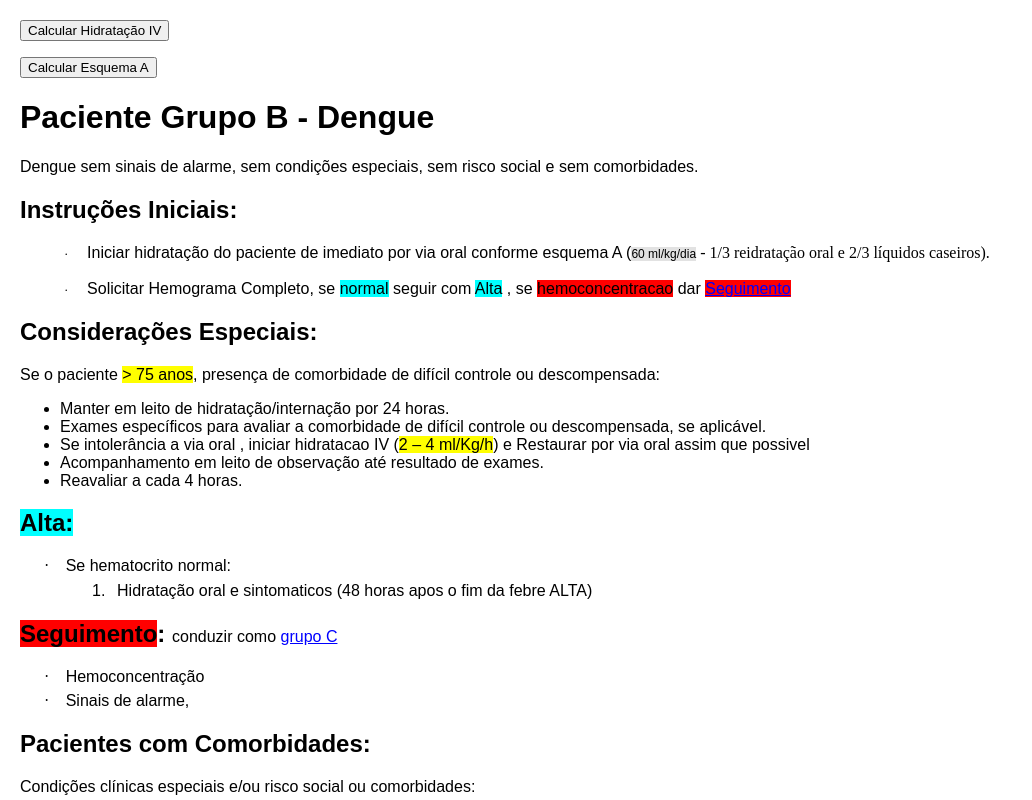
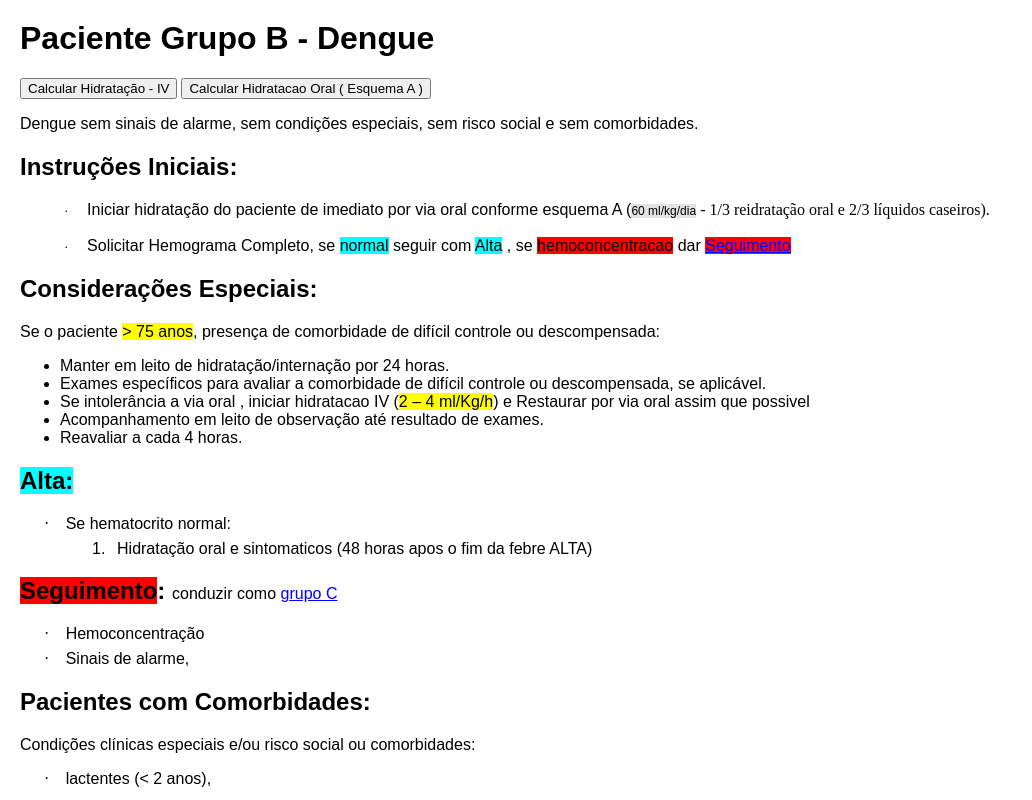
Before and after one commit to pramatheusrj/dengue, a plain HTML site: page pacienteB.html in a window 1280 px wide. Shown: the top 800 px of the page, without its empty margins (0-1032 px from the left). Drawn offline with Linux system fonts and the light colour scheme.

Commit message:
Update pacienteB.html

```diff
--- a/pacienteB.html
+++ b/pacienteB.html
@@ -487,12 +487,6 @@ break-word;margin-left:15.0pt;margin-top:15.0pt;margin-right:15.0pt;margin-botto
 
 <div class=WordSection1>
 
-<!-- Botões para cálculos adicionados aqui -->
-<p><button onclick="calcularHidratacaoIV()">Calcular Hidratação IV</button></p>
-<p><button onclick="calcularEsquemaA()">Calcular Esquema A</button></p>
-
-<!-- O conteúdo existente do seu HTML -->
-
 <script>
 function calcularHidratacaoIV() {
     var peso = prompt("Coloque o peso para calcular a hidratação IV (2 – 4 ml/Kg/h):");
@@ -521,6 +515,10 @@ function calcularEsquemaA() {
 
 <h1><span lang=PT style='font-family:"Arial",sans-serif;mso-fareast-font-family:
 "Times New Roman";mso-ansi-language:PT'>Paciente Grupo B - Dengue<o:p></o:p></span></h1>
+
+<!-- Botões para cálculos adicionados aqui -->
+<p><button onclick="calcularHidratacaoIV()">Calcular Hidratação - IV</button> <button onclick="calcularEsquemaA()">Calcular Hidratacao Oral ( Esquema A ) </button></p>
+
 
 <p><span lang=PT style='font-family:"Arial",sans-serif;mso-ansi-language:PT'>Dengue
 sem sinais de alarme, sem condições especiais, sem risco social e sem
```
